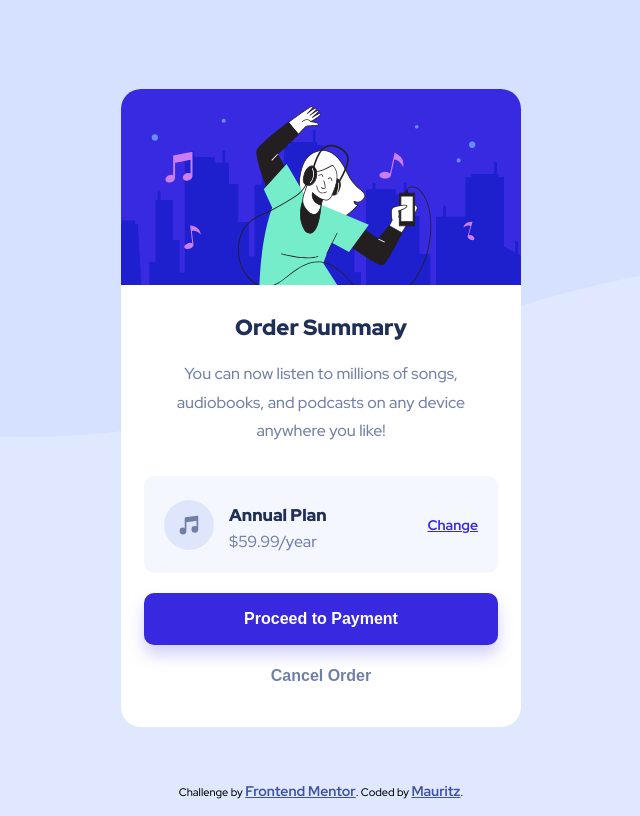
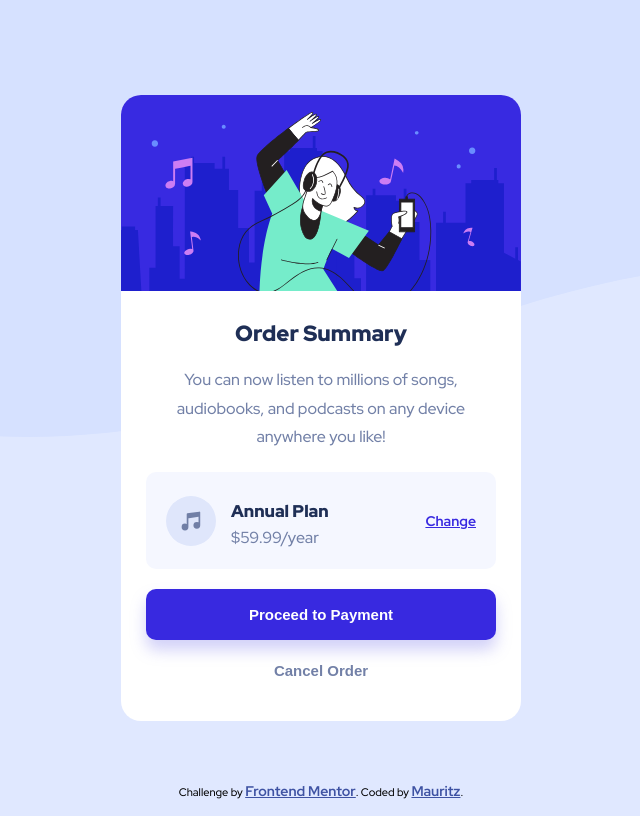
Before and after one commit to MauritzLM/order-summary-card, a plain HTML site: page index.html in a window 1280 px wide. Shown: the whole page, without its empty margins (319-959 px from the left). Drawn offline with Linux system fonts and the light colour scheme.

```diff
--- a/index.html
+++ b/index.html
@@ -25,8 +25,8 @@
     <div class="info-container">
       <h2>Order Summary</h2>
 
-      <p>You can now listen to millions of songs,<br> audiobooks, and podcasts on any
-        device<br> anywhere you like!</p>
+      <p>You can now listen to millions of songs, audiobooks, and podcasts on any
+        device anywhere you like!</p>
 
       <div class="plan-container">
         <div class="plan-info">
--- a/style.css
+++ b/style.css
@@ -49,7 +49,7 @@ a {
 }
 
 .info-container {
-    padding: 20px 23px 20px 23px;
+    padding: 20px 25px 20px 25px;
 }
 
 .info-container>p {
@@ -79,7 +79,7 @@ img {
     padding: 5px 20px 5px 20px;
     background-color: hsl(225, 100%, 98%);
     margin-bottom: 20px;
-    margin-top: 30px;
+    margin-top: 20px;
     border-radius: 10px;
 }
 
@@ -110,7 +110,7 @@ button {
     border: none;
     padding: 17px 10px 17px 10px;
     border-radius: 10px;
-    font-size: 1.6rem;
+    font-size: 1.5rem;
     font-weight: 700;
     margin-bottom: 5px;
     cursor: pointer;
```
Also changed, not shown: screenshots/desktop.png (added), screenshots/mobile.png (added), 2 other files.
